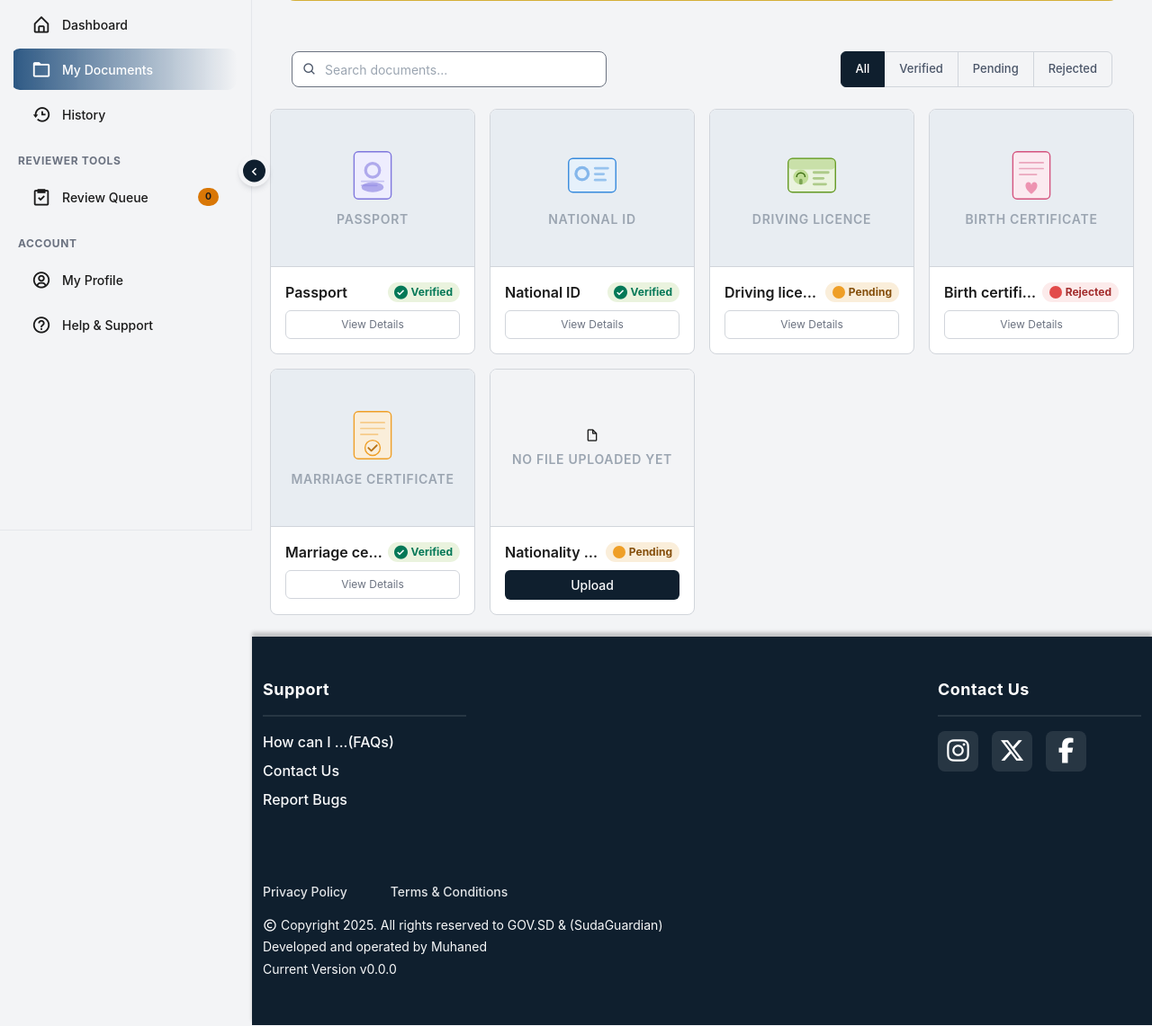
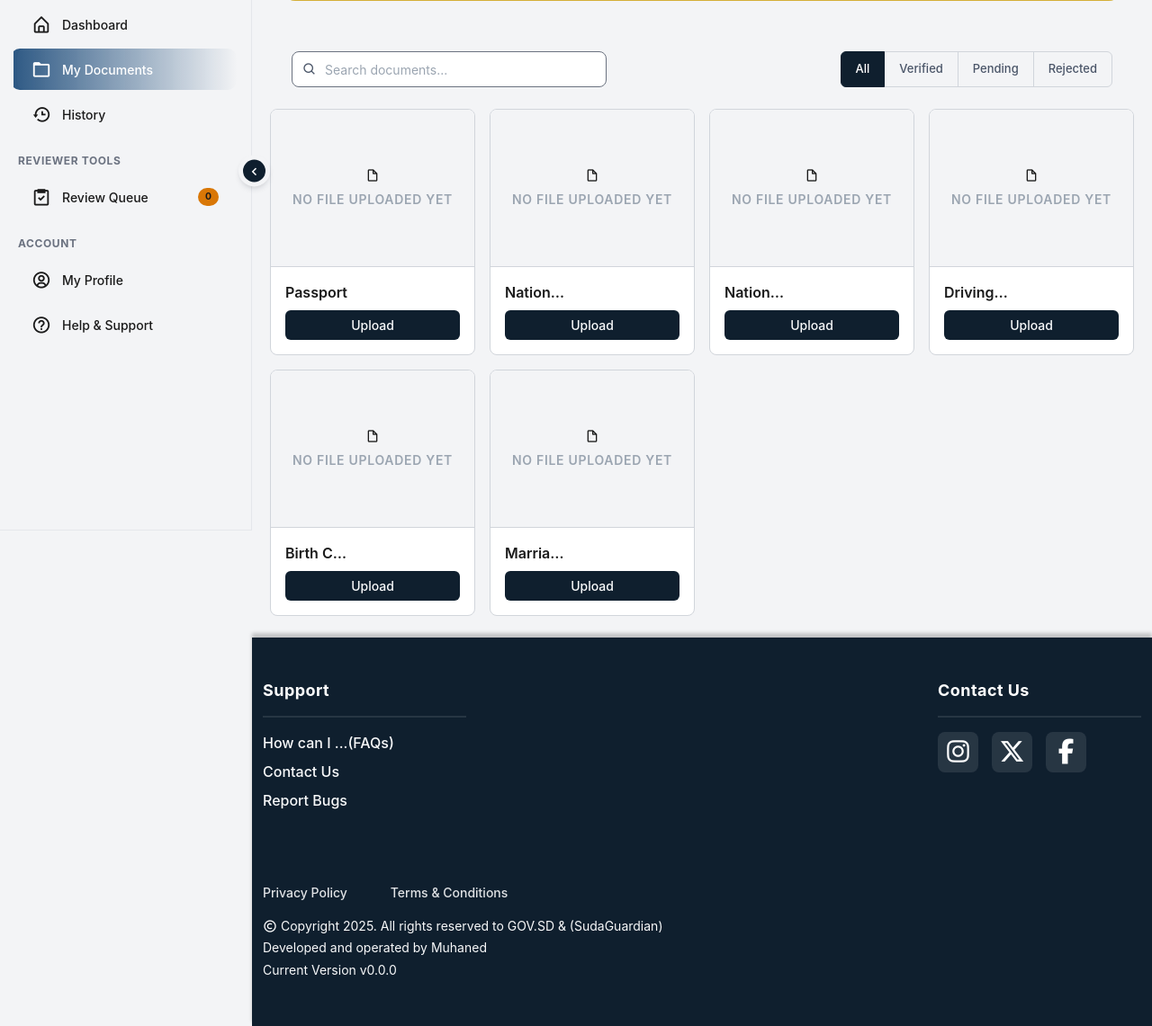
Before and after one commit to Hanno6768/id-guardian, a Flask app: page /my-documents in a window 1280 px wide. Shown: the part 210-1351 px from the top of the page at 90% size. Run offline with Flask 3, Linux system fonts and the light colour scheme; a user stored in the database is signed in; parts of the project's set-up code (start-up, migrations or seed data) failed here and were passed over; some libraries are stand-ins or nearby versions.

Commit message:
Phase 2: implemented document upload

```diff
--- a/app.py
+++ b/app.py
@@ -3,8 +3,8 @@ from cs50 import SQL
 from flask import Flask, flash, redirect, render_template, request, session, url_for
 from datetime import datetime
 from flask_login import LoginManager, login_user, logout_user, current_user, login_required
-from models import User, PendingUser, EncryptedNationalID
-from helpers import allowed_extensions, generate_new_filename, handle_intergrity_error, roles_required, decrypt_national_id, send_mail, send_set_password_email, send_email_verification_email
+from models import User, PendingUser, EncryptedNationalID, Document, PendingDocument, HistoryLog
+from helpers import allowed_extensions, generate_new_filename, handle_intergrity_error, roles_required, decrypt_national_id, send_mail, send_set_password_email, send_email_verification_email, STANDARD_DOCUMENTS
 from werkzeug.utils import secure_filename
 from werkzeug.exceptions import RequestEntityTooLarge
 from werkzeug.security import generate_password_hash
@@ -12,7 +12,7 @@ import hashlib
 from extensions import mail
 from itsdangerous import BadSignature, SignatureExpired, URLSafeTimedSerializer
 from dotenv import load_dotenv
-import qrcode
+import mimetypes
 
 load_dotenv()
 
@@ -165,7 +165,7 @@ def register():
         national_id = request.form.get("id-num", "").strip().replace(" ", "")
         document = request.files.get("document")
 
-        # Placing the required field in a dictionary in oreder to iterate
+        # Placing the required field in a dictionary in order to iterate
         required_fields = {
             "Full name": full_name,
             "Birthdate": birthdate,
@@ -592,8 +592,13 @@ def set_password(token):
             user_to_login = User.get_by_id(user_id)
 
             if user_to_login:
+
                 flash("Welcome! Your password has been set successfully.", "success")
                 login_user(user_to_login)
+
+                # initialize user documents placeholders
+                Document.create_placeholders_for_user(current_user.id)
+
                 return redirect(url_for("user_dashboard"))
             else:
                 flash("Something went wrong. Please try logging in.", "warning")
@@ -672,21 +677,125 @@ def about_sudan():
 @app.route("/my-documents")
 @login_required
 def my_documents():
-    docs = [
-        {"id": 1, "name": "Passport",             "type": "passport",
-            "status": "verified", "issued": "12 Jan 2021", "hasFile": True},
-        {"id": 2, "name": "National ID",          "type": "national_id",
-            "status": "verified", "issued": "5 Mar 2022",  "hasFile": True},
-        {"id": 3, "name": "Driving licence",      "type": "driving_license",
-            "status": "pending",  "issued": "—",           "hasFile": True},
-        {"id": 4, "name": "Birth certificate",    "type": "birth_certificate",
-            "status": "rejected", "issued": "—",           "hasFile": True},
-        {"id": 5, "name": "Marriage certificate", "type": "marriage_certificate",
-            "status": "verified",  "issued": "—",           "hasFile": True},
-        {"id": 6, "name": "Nationality card",     "type": "nationality_card",
-            "status": "pending", "issued": "-",  "hasFile": False},
-    ]
-    return render_template("my_documents.html", docs=docs)
+
+    docs = {}
+
+    for doc_type, doc_name in STANDARD_DOCUMENTS.items():
+        docs[doc_type] = {
+            "id": None,
+            "name": doc_name,
+            "type": doc_type,
+            "status": "not_uploaded",
+            "issued": "-",
+            "has_file": False,
+            "file_url": None,
+            "qr_link": None
+        }
+
+    user_docs = Document.get_by_user(current_user.id)
+
+    if user_docs:
+        for row in user_docs:
+            doc_type = row.document_type
+            if doc_type in docs:
+                docs[doc_type].update({
+                    "id": row.id,
+                    "status": row.status,
+                    "issued": row.issued or "-",
+                    "has_file": bool(row.has_file),
+                    "file_url": url_for("static", filename=row.file_path) if row.file_path else None,
+                    "qr_link": url_for("verify_document", token=row.qr_token, _external=True) if row.qr_token else None,
+
+                })
+
+    return render_template("my_documents.html", docs=list(docs.values()))
+
+
+@app.route("/my-documents/upload-document", methods=["GET", "POST"])
+@login_required
+def upload_document():
+
+    doc_type = request.args.get("type")
+
+    if not doc_type or doc_type not in STANDARD_DOCUMENTS.keys():
+        return redirect(url_for("my_documents"))
+
+    if request.method == "POST":
+
+        # check if user is authenticated
+        if not current_user.is_authenticated:
+            return redirect(url_for("login"))
+
+        # load the user's document row
+        document_row = Document.get_by_user_and_type(current_user.id, doc_type)
+
+        if not document_row:
+            flash("Document record not founded", "danger")
+            return redirect(url_for("my_documents"))
+
+        # get fields
+        file = request.files.get("document")
+        notes = request.form.get("notes")
+        declaration = request.form.get("declaration")
+
+        # check fields
+        if not file or file.filename == "":
+            flash("Please select a document file to upload", "warning")
+            return redirect(url_for("upload_document"))
+        if not notes:
+            notes = None
+        if not declaration:
+            flash("Please check the declaration", "warning")
+            return redirect(url_for("my_documents"))
+
+        # check filetype and size
+        if not allowed_extensions(file.filename):
+            flash("The Document format you uploaded is not supported", "warning")
+            return redirect(url_for("upload_document"))
+
+        # Secure and generate new filename
+        filename = secure_filename(file.filename)
+        new_filename = generate_new_filename(filename)
+        file_path = os.path.join(app.config["UPLOAD_FOLDER"], new_filename)
+
+        # Save the uploaded file
+        file.save(file_path)
+
+        # Relative filepath
+        relative_path = f"uploads/{new_filename}"
+
+        # Mimetype
+        mimetype, _ = mimetypes.guess_type(new_filename)
+
+        # Size
+        size = os.path.getsize(file_path)
+
+        # insert record into the pending documents table
+        pending_document_id = PendingDocument.insert_pending(
+            user_id=current_user.id,
+            document_id=document_row.id,
+            document_type=doc_type,
+            original_filename=filename,
+            file_path=relative_path,
+            mimetype=mimetype,
+            size=size,
+            notes=notes
+        )
+
+        Document.mark_pending(current_user.id, doc_type)
+
+        # log into history
+        HistoryLog.log_action(actor_user_id=current_user.id, target_user_id=current_user.id, action="Document upload",
+                              entity_type="pending_document", entity_id=pending_document_id, status="pending", description=f"{doc_type} submitted for review")
+
+        # flash success message
+        flash("Document submitted for review", "success")
+
+        # redirect user back
+        return redirect(url_for("my_documents"))
+
+    else:
+        return render_template("upload_document.html", doc_type=doc_type)
 
 
 @app.route("/history")
@@ -755,12 +864,6 @@ def report_bugs():
     return render_template("report-bugs.html")
 
 
-@app.route("/my-documents/upload-document", methods=["GET", "POST"])
-@login_required
-def upload_document():
-    return render_template("upload_document.html")
-
-
 @app.route("/system-settings")
 @login_required
 @roles_required("admin")
--- a/helpers.py
+++ b/helpers.py
@@ -10,6 +10,15 @@ from extensions import mail
 from premailer import transform
 
 ALLOWED_EXTENSIONS = {"png", "jpg","jpeg", "pdf"}
+
+STANDARD_DOCUMENTS = {
+    "passport":"Passport",
+    "national_id":"National ID",
+    "nationality_card":"Nationality Card",
+    "driving_license":"Driving License",
+    "birth_certificate":"Birth Certificate",
+    "marriage_certificate":"Marriage Certificate"
+}
 
 def allowed_extensions(filename):
     return "." in filename and filename.rsplit(".", 1)[1].lower() in ALLOWED_EXTENSIONS
--- a/templates/my_documents.html
+++ b/templates/my_documents.html
@@ -125,7 +125,7 @@
 
                 <!-- thumbnail -->
                 <div class="card-thumb {% if not doc.hasFile %}empty{% endif %} ">
-                    {% if doc.hasFile %}
+                    {% if doc.has_file %}
                     {{ render_doc_icon(doc.type) }}
                     <span class="type-lbl">{{ doc.name }}</span>
                     {% else %}
--- a/templates/upload_document.html
+++ b/templates/upload_document.html
@@ -93,7 +93,7 @@
         <div class="col-lg-8">
             <div class="upload-form-card rounded-4 p-4 p-md-5">
 
-                <form action="{{ url_for('upload_document') }}" method="POST"
+                <form action="{{ url_for('upload_document', type=doc_type) }}" method="POST"
                       enctype="multipart/form-data" id="uploadForm"
                       class="needs-validation" novalidate>
 
```
Also changed, not shown: models.py (+26 -18 lines), idguardian.db.
